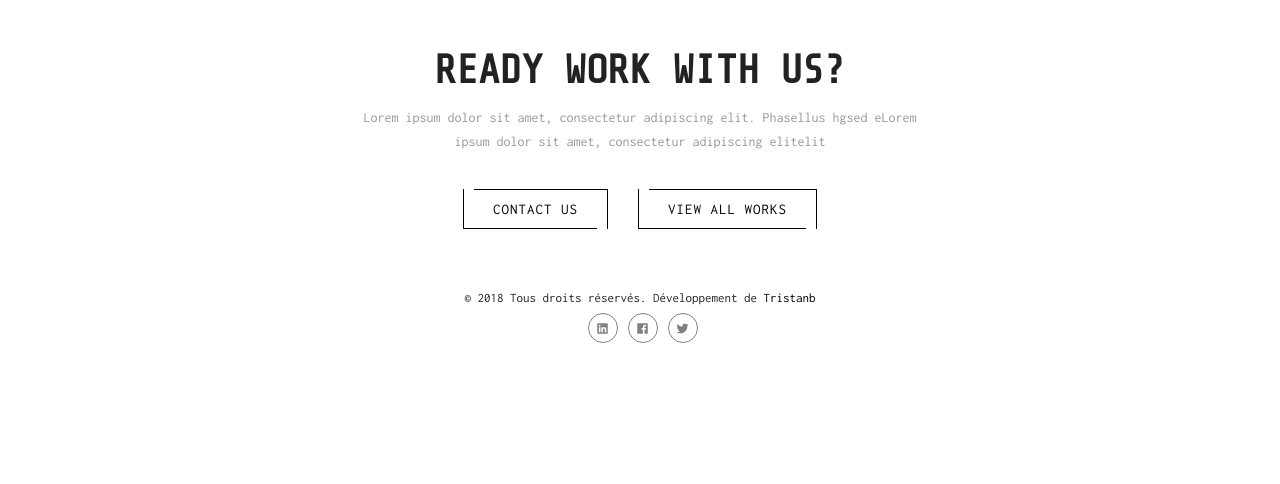
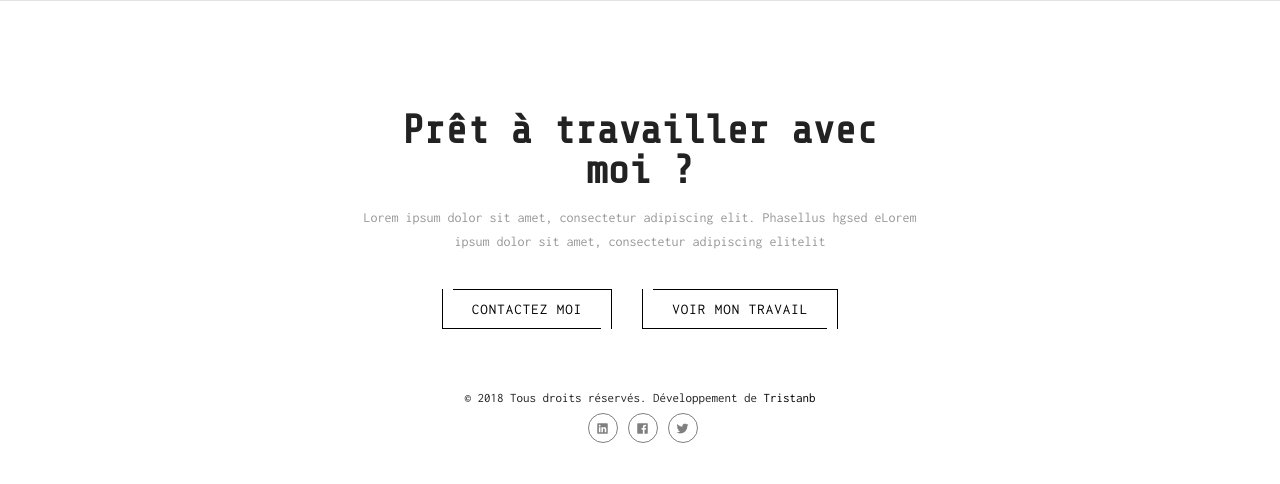
Before and after one commit to Trapper1622/freelance_site, a PHP site: page /service.php in a window 1280 px wide. Shown: the part 1971-2455 px from the top of the page. Before the commit the page ends 2314 px from the top, so only its background shows below. Run offline with PHP 8.4, Linux system fonts and the light colour scheme; some libraries are stand-ins or nearby versions; some web fonts are replaced.

Commit message:
update services

```diff
--- a/service.php
+++ b/service.php
@@ -47,11 +47,11 @@
                 <div class="container">
                     <div class="row">
                         <div class="col-md-6 col-md-offset-3 text-center">
-                            <div class="slide-title h2 light"><b>WHY CHOOSE US</b></div>
+                            <div class="slide-title h2 light"><b>Pourquoi me choisir</b></div>
                             <div class="empty-space col-xs-b15"></div>
                             <div class="slide-description simple-article large light transparent">Lorem ipsum dolor sit amet, consectetur adipiscing elit. Cras elementum id metus ac tempus. Praesent ut mauris eget velit volutpat posuere nec elit. Etiam efficitur iaculis nulla a commodo. Sed eget mi sed tortor semper volutpat</div>
                             <div class="empty-space col-xs-b35"></div>
-                            <a class="button light type-3" href="#">CONTact us</a>
+                            <a class="button light type-3" href="#">CONTact moi</a>
                         </div>
                     </div>
                 </div>
@@ -178,15 +178,15 @@
         <div class="container">
             <div class="row">
                 <div class="col-md-6 col-md-offset-3 text-center">
-                    <div class="h2 small"><b>READY WORK WITH US?</b></div>
+                    <div class="h2 small"><b>Prêt à travailler avec moi ?</b></div>
                     <div class="empty-space col-xs-b15"></div>
                     <div class="simple-article grey">
                         Lorem ipsum dolor sit amet, consectetur adipiscing elit. Phasellus hgsed eLorem ipsum dolor sit amet, consectetur adipiscing elitelit
                     </div>
                     <div class="empty-space col-xs-b35"></div>
                     <div class="buttons-align-wrapper">
-                        <a href="#" class="button type-3">CONTact us</a>
-                        <a href="#" class="button type-3">view all works</a>
+                        <a href="#" class="button type-3">CONTactez moi</a>
+                        <a href="#" class="button type-3">Voir mon travail</a>
                     </div>
                 </div>
             </div>
```
